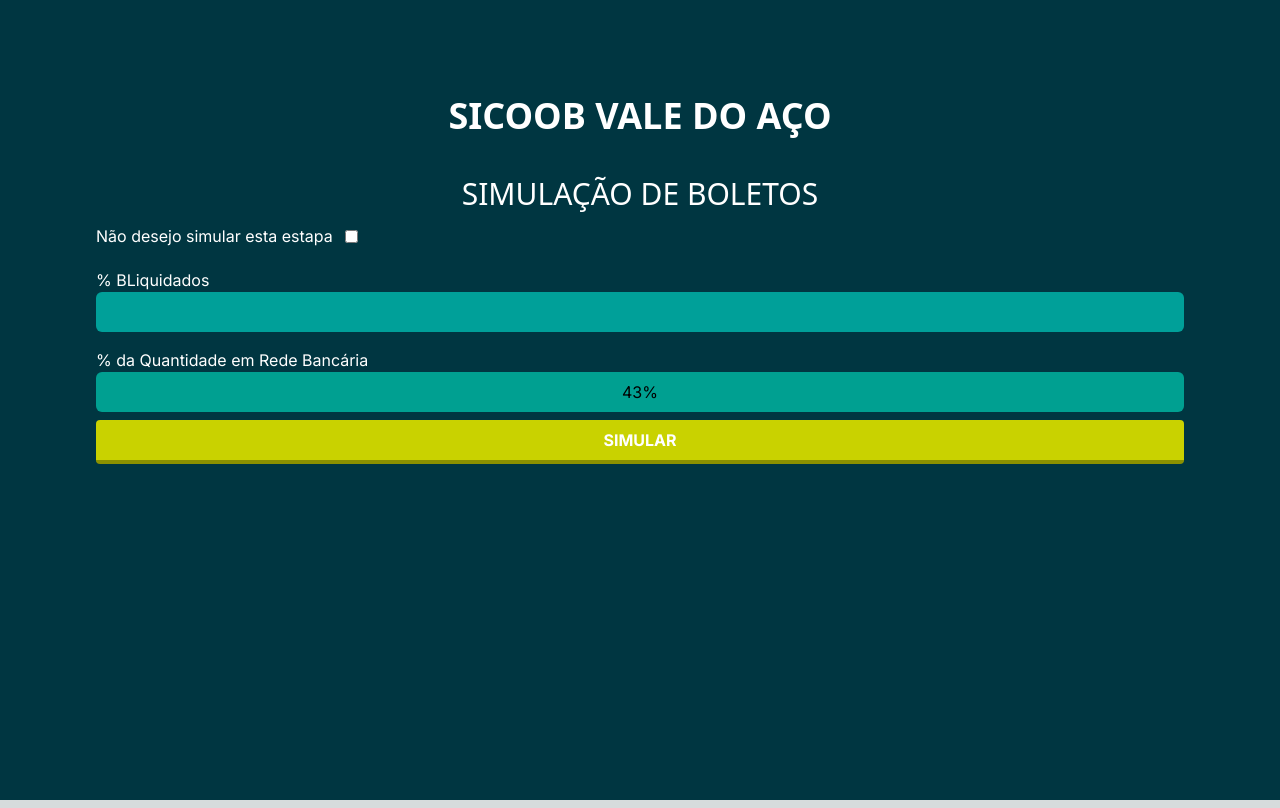
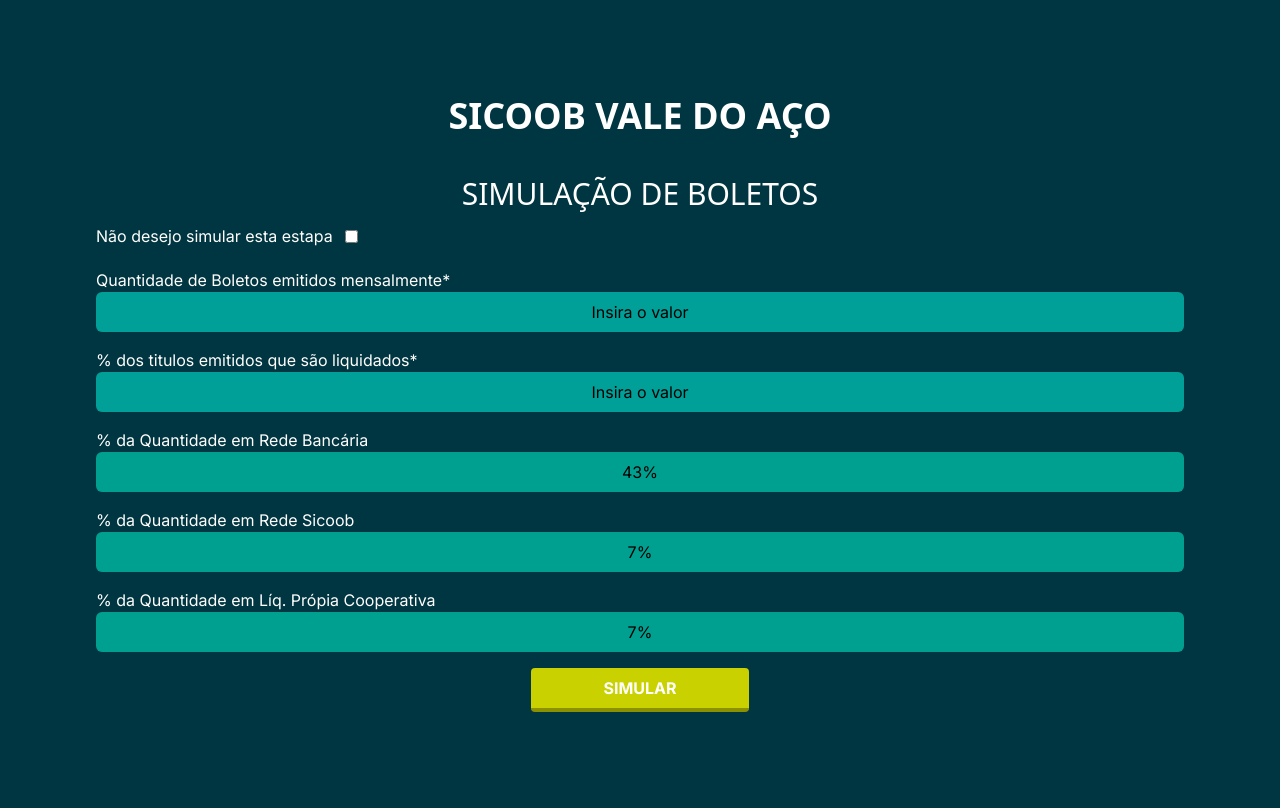
Before and after one commit to hugoFreit4s/SimuladorFinanceiro, a Next.js app in the folder simuladores-sva/: page / in a window 1280 px wide. Built offline with nearby package versions, Linux system fonts and the light colour scheme.

Commit message:
Estilização e construção de botão e novas instancias de elementos

```diff
--- a/simuladores-sva/src/app/components/button.tsx
+++ b/simuladores-sva/src/app/components/button.tsx
@@ -5,8 +5,17 @@
 }
 
 const Buttons: React.FC<ButtonsProps> = (props: ButtonsProps) => {
+    const [isClicked, setIsClicked] = useState(false);
+
+    const handleClick = () => {
+        setIsClicked(true);
+        setTimeout(() => {
+            setIsClicked(false)
+        }, 100);
+    };
+
     return (
-        <button className="bg-[#C9D200] hover:bg-[#DBE202] text-white font-bold py-2 px-4 border-b-4 border-[#8C9100] hover:border-[#7D8201] rounded">{props.text}</button>
+        <button onClick={handleClick} className={`w-[40%] self-center lg:w-[20%] bg-[#C9D200] hover:bg-[#DBE202] text-white font-bold py-2 px-4 border-b-4 border-[#8C9100] hover:border-[#7D8201] rounded ${isClicked ? 'border-b-0 mt-3' : 'mt-2'}`}>{props.text}</button>
     )
 }
 
--- a/simuladores-sva/src/app/components/infochart.tsx
+++ b/simuladores-sva/src/app/components/infochart.tsx
@@ -1,5 +1,6 @@
 interface InfoChartProps {
     title: string;
+    id: string;
     chartData: number;
     disabled: boolean;
 }
@@ -9,7 +10,7 @@
         <div className="w-full my-2">
             <h1 className="text-base text-[#FFFFFF]">{props.title}</h1>
             <div className={`flex justify-center items-center w-full h-10 rounded-md ${props.disabled ? 'text-black bg-[#a6b5b3]' : 'bg-[#00A091]'}`}>
-                <p>{props.chartData}%</p>
+                <p id={props.id}>{props.chartData}%</p>
             </div>
         </div>
     )
--- a/simuladores-sva/src/app/components/inputchart.tsx
+++ b/simuladores-sva/src/app/components/inputchart.tsx
@@ -1,3 +1,5 @@
+import React from "react";
+
 interface InputChartProps {
     title: string;
     id: string;
@@ -6,10 +8,10 @@
 
 
 const InputChart: React.FC<InputChartProps> = (props: InputChartProps) => {
-    return(
+    return (
         <div className="w-full my-2">
-            <h1 className="text-base text-[#FFFFFF]">{props.title}</h1>
-            <input type="number" id={props.id} disabled={props.disabled} className={`flex text-center w-full h-10 bg-[#00A099] rounded-md h-10 ${props.disabled ? 'text-black bg-[#a6b5b3]' : 'bg-[#00A091]'}`}/>
+            <h1 className="text-base text-[#FFFFFF]">{props.title}*</h1>
+            <input type="number" placeholder="Insira o valor" min={0} max={100} id={props.id} disabled={props.disabled} className={`flex text-center w-full h-10 placeholder-black bg-[#00A099] rounded-md h-10 ${props.disabled ? 'text-black bg-[#a6b5b3]' : 'bg-[#00A091]'}`} />
         </div>
     )
 }
--- a/simuladores-sva/src/app/globals.css
+++ b/simuladores-sva/src/app/globals.css
@@ -29,11 +29,6 @@
   }
 }
 
-input[type=number] {
-  -webkit-appearance: none;
-  -moz-appearance: textfield;
-}
-
 input[type=number]::-webkit-inner-spin-button,
 input[type=number]::-webkit-outer-spin-button {
   -webkit-appearance: none;
--- a/simuladores-sva/src/app/page.tsx
+++ b/simuladores-sva/src/app/page.tsx
@@ -1,6 +1,5 @@
 'use client';
 
-import Image from "next/image";
 import React, { useState } from 'react';
 import InfoChart from "./components/infochart";
 import InputChart from "./components/inputchart";
@@ -9,13 +8,17 @@
 
 export default function Home() {
   const [isDisabled, setIsDisabled] = useState(false);
+
   return (
     <main className="flex flex-col p-8 lg:p-24 bg-[#003641] min-h-screen overflow-y-auto">
       <h1 className="font-sans text-2xl lg:text-4xl font-bold text-[#FFFFFF] order-first self-center">SICOOB VALE DO AÇO</h1>
       <h2 className="font-sans text-1xl lg:text-3xl font-md text-[#FFFFFF] order-first self-center mt-4 lg:mt-10">SIMULAÇÃO DE BOLETOS</h2>
       <CheckSimulation isDisabled={isDisabled} onChange={setIsDisabled} />
-      <InputChart title="% BLiquidados" id="boletos-liquidados" disabled={isDisabled} />
-      <InfoChart title="% da Quantidade em Rede Bancária" chartData={43} disabled={isDisabled} />
+      <InputChart title="Quantidade de Boletos emitidos mensalmente" id="qtdBoletosMensais" disabled={isDisabled} />
+      <InputChart title="% dos titulos emitidos que são liquidados" id="pctgmBoletosLiquidados" disabled={isDisabled} />
+      <InfoChart title="% da Quantidade em Rede Bancária" id="pctgmRedeBancaria" chartData={43} disabled={isDisabled} />
+      <InfoChart title="% da Quantidade em Rede Sicoob" id="pctgmRedeSicoob" chartData={7} disabled={isDisabled} />
+      <InfoChart title="% da Quantidade em Líq. Própia Cooperativa" id="pctgmLiqPropriaCoop" chartData={7} disabled={isDisabled} />
       <Buttons text="SIMULAR"/>
     </main>
   );
```
